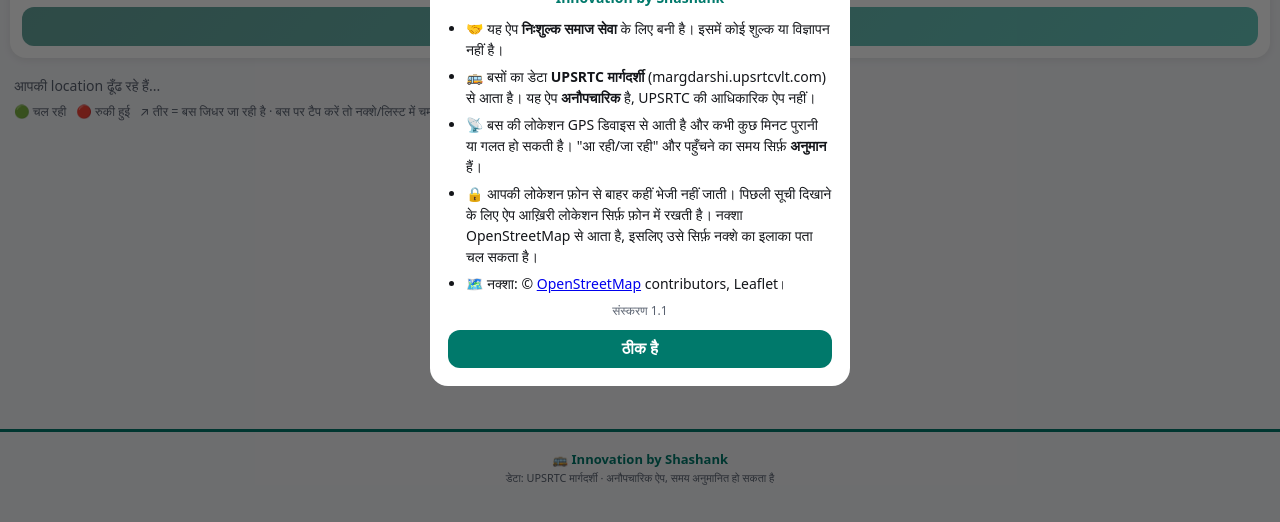
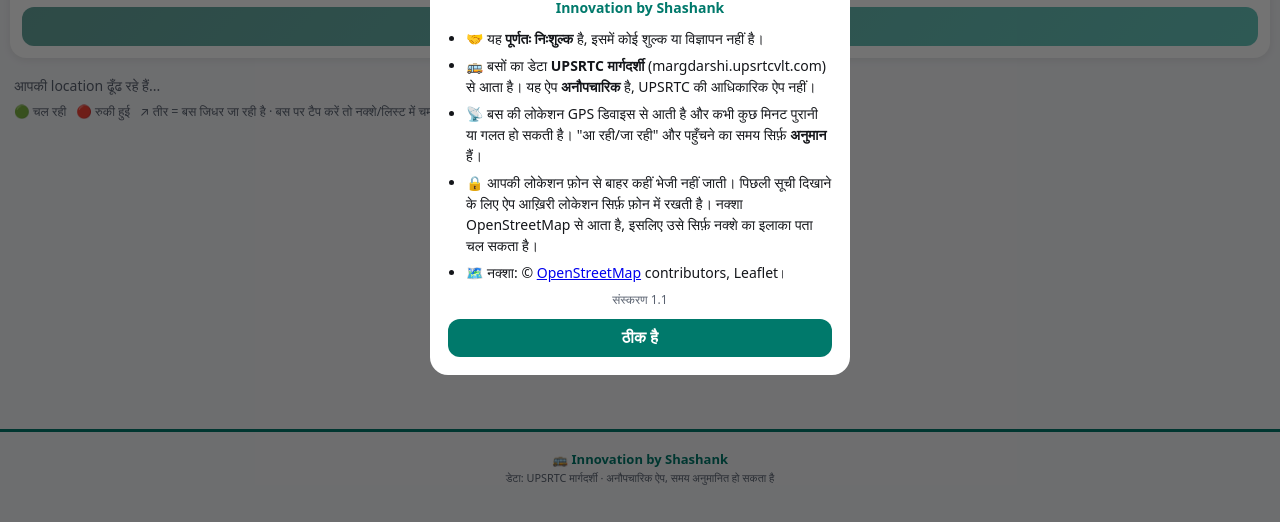
Before and after one commit to shashank77a-afk/paas-ki-bus, a website: page www/index.html in a window 1280 px wide. Both pictures are taken after a click on the button "ℹ️". Shown: the part 278-800 px from the top of the page. Drawn offline with nearby package versions, Linux system fonts and the light colour scheme.

Commit message:
Update index.html

```diff
--- a/www/index.html
+++ b/www/index.html
@@ -112,7 +112,7 @@
  <h2>UP Bus Radar</h2>
  <div class="by">Innovation by Shashank</div>
  <ul>
-  <li>🤝 यह ऐप <b>निःशुल्क समाज सेवा</b> के लिए बनी है। इसमें कोई शुल्क या विज्ञापन नहीं है।</li>
+  <li>🤝 यह <b>पूर्णतः निःशुल्क</b> है, इसमें कोई शुल्क या विज्ञापन नहीं है।</li>
   <li>🚌 बसों का डेटा <b>UPSRTC मार्गदर्शी</b> (margdarshi.upsrtcvlt.com) से आता है। यह ऐप <b>अनौपचारिक</b> है, UPSRTC की आधिकारिक ऐप नहीं।</li>
   <li>📡 बस की लोकेशन GPS डिवाइस से आती है और कभी कुछ मिनट पुरानी या गलत हो सकती है। "आ रही/जा रही" और पहुँचने का समय सिर्फ़ <b>अनुमान</b> हैं।</li>
   <li>🔒 आपकी लोकेशन फ़ोन से बाहर कहीं भेजी नहीं जाती। पिछली सूची दिखाने के लिए ऐप आख़िरी लोकेशन सिर्फ़ फ़ोन में रखती है। नक्शा OpenStreetMap से आता है, इसलिए उसे सिर्फ़ नक्शे का इलाका पता चल सकता है।</li>
```
